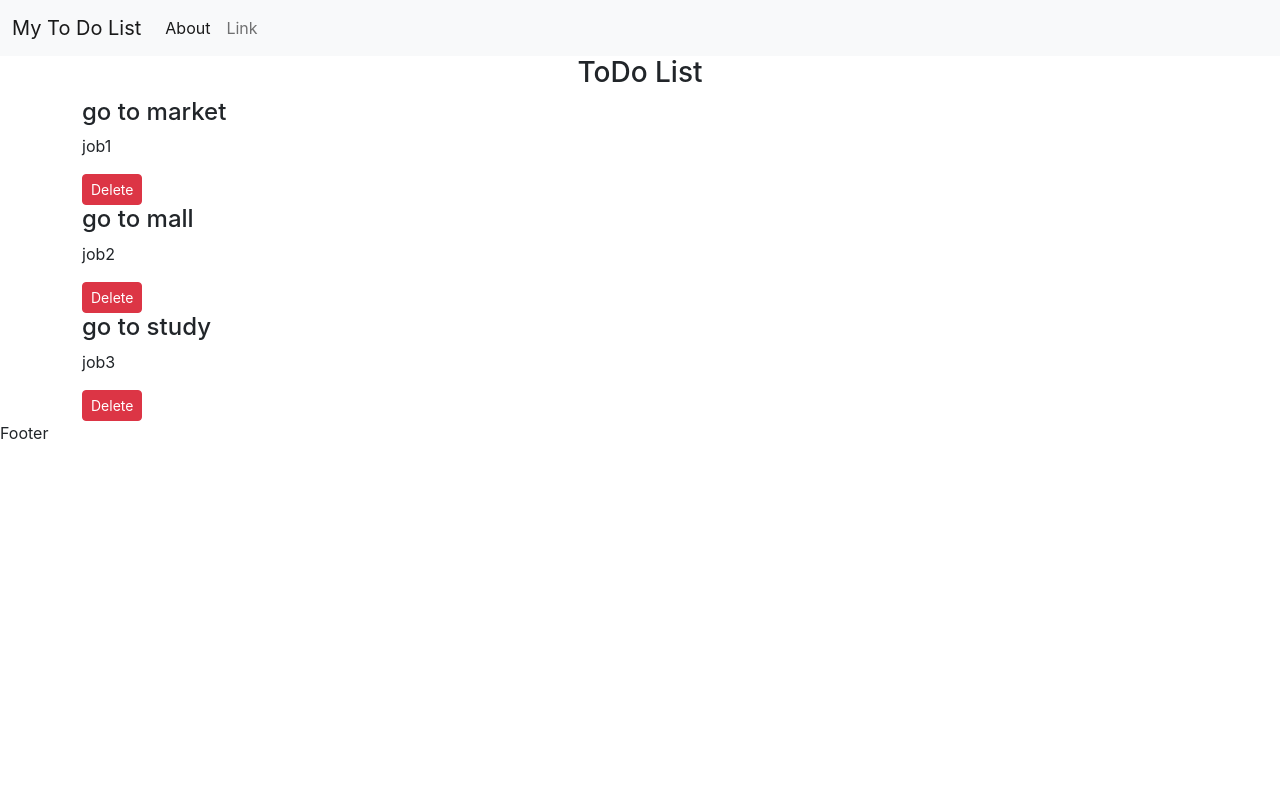
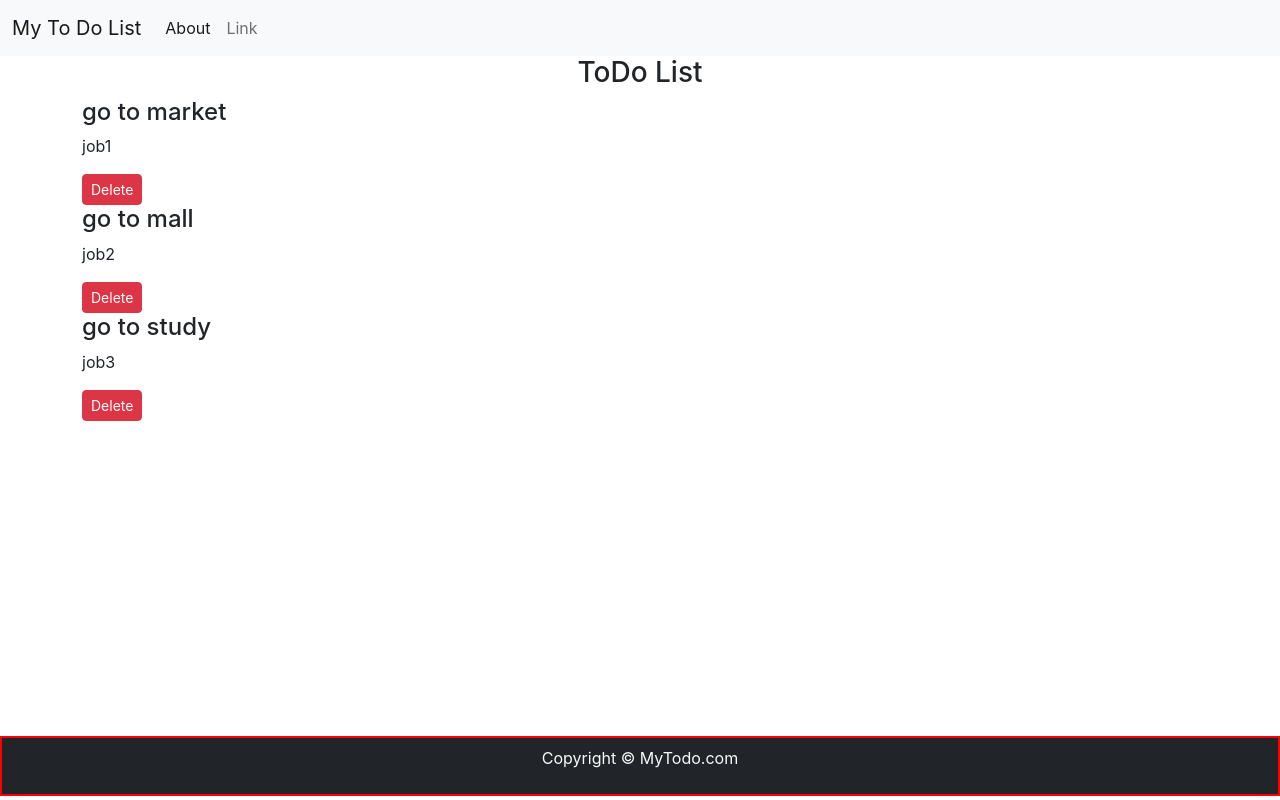
Before and after one commit to harsharya20/React-todo, a React (Create React App) app: page / in a window 1280 px wide. Built offline with nearby package versions, Linux system fonts and the light colour scheme.

Commit message:
creating footer and adding css with the help of object

```diff
--- a/src/Components/Footer.js
+++ b/src/Components/Footer.js
@@ -1,8 +1,18 @@
  import React from 'react'
 
  function Footer() {
+     let footerStyle = {
+         position: "absolute",
+         top: "92vh",
+         width: "100%",
+         border: "2px solid red"
+     }
    return (
-     <div>Footer</div>
+     <div className='bg-dark text-light py-2' style={footerStyle}>
+         <p className='text-center'>
+         Copyright &copy; MyTodo.com
+         </p>
+         </div>
    )
  }
 
```
